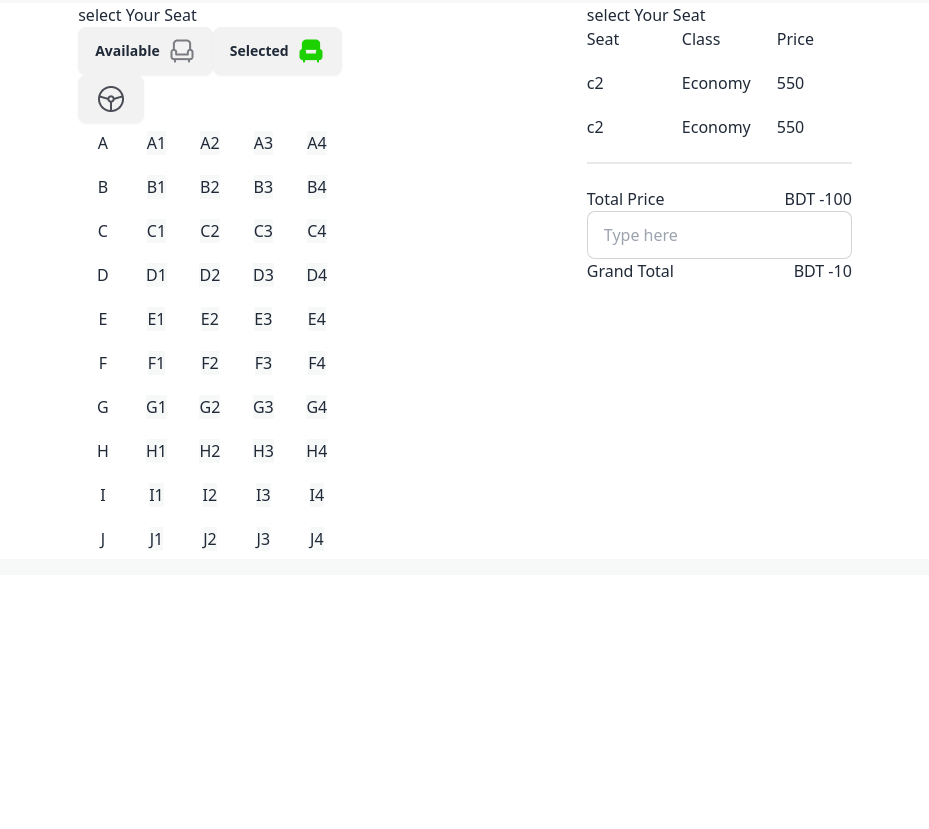
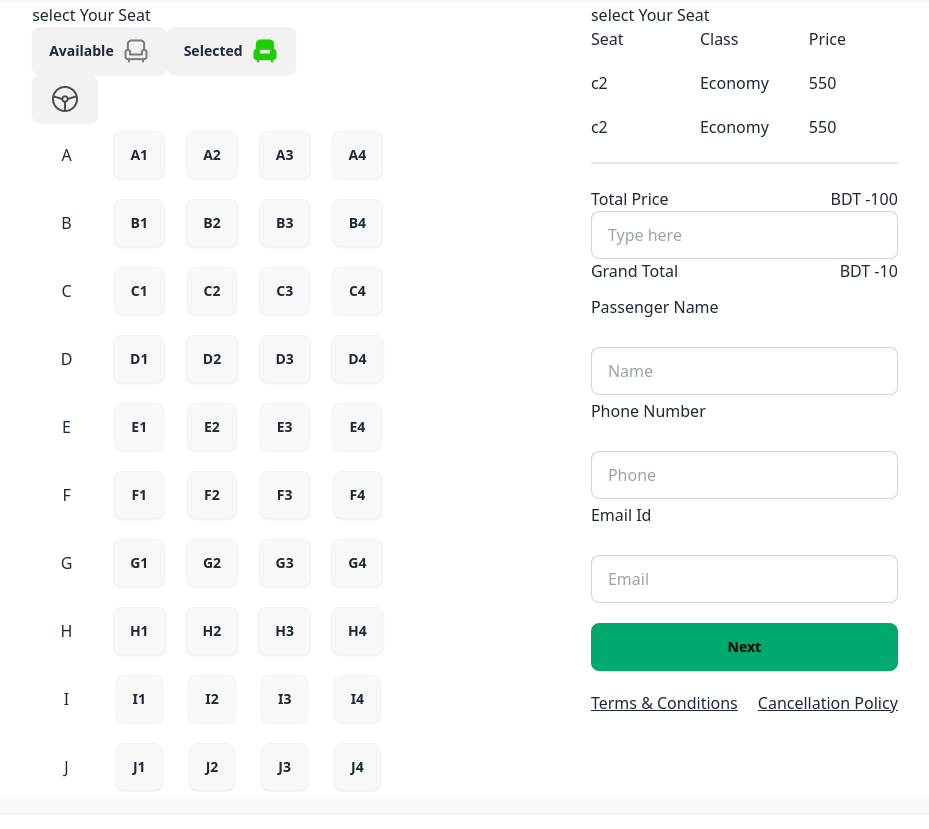
Before and after one commit to SakhawatHossen-coder/smart-ticketing-app, a plain HTML site: page index.html in a window 1280 px wide. Shown: the part 1529-2358 px from the top of the page, without its empty margins (175-1104 px from the left). Before the commit the page ends 2136 px from the top, so only its background shows below. Drawn offline with nearby package versions, Linux system fonts and the light colour scheme.

Commit message:
button update

```diff
--- a/index.html
+++ b/index.html
@@ -182,55 +182,56 @@
                          </div>
                          <div class="grid-btn grid gap-5 place-items-center grid-cols-5 p-2">
                               <div>A</div>
-                              <div class="bg-[#F7F8F8]">A1</div>
-                              <div class="bg-[#F7F8F8]">A2</div>
-                              <div class="bg-[#F7F8F8]">A3</div>
-                              <div class="bg-[#F7F8F8]">A4</div>
-                              <div>B</div>
-                              <div class="bg-[#F7F8F8]">B1</div>
-                              <div class="bg-[#F7F8F8]">B2</div>
-                              <div class="bg-[#F7F8F8]">B3</div>
-                              <div class="bg-[#F7F8F8]">B4</div>
+                              <button class="btn bg-[#F7F8F8]">A1</button>
+                              <button class="btn bg-[#F7F8F8]">A2</button>
+                              <button class="btn bg-[#F7F8F8]">A3</button>
+                              <button class="btn bg-[#F7F8F8]">A4</button>
+
+                              <button class="">B</button>
+                              <button class="btn bg-[#F7F8F8]">B1</button>
+                              <button class="btn bg-[#F7F8F8]">B2</button>
+                              <button class="btn bg-[#F7F8F8]">B3</button>
+                              <button class="btn bg-[#F7F8F8]">B4</button>
                               <div>C</div>
-                              <div class="bg-[#F7F8F8]">C1</div>
-                              <div class="bg-[#F7F8F8]">C2</div>
-                              <div class="bg-[#F7F8F8]">C3</div>
-                              <div class="bg-[#F7F8F8]">C4</div>
+                              <button class="btn bg-[#F7F8F8]">C1</button>
+                              <button class="btn bg-[#F7F8F8]">C2</button>
+                              <button class="btn bg-[#F7F8F8]">C3</button>
+                              <button class="btn bg-[#F7F8F8]">C4</button>
                               <div>D</div>
-                              <div class="bg-[#F7F8F8]">D1</div>
-                              <div class="bg-[#F7F8F8]">D2</div>
-                              <div class="bg-[#F7F8F8]">D3</div>
-                              <div class="bg-[#F7F8F8]">D4</div>
+                              <button class="btn bg-[#F7F8F8]">D1</button>
+                              <button class="btn bg-[#F7F8F8]">D2</button>
+                              <button class="btn bg-[#F7F8F8]">D3</button>
+                              <button class="btn bg-[#F7F8F8]">D4</button>
                               <div>E</div>
-                              <div class="bg-[#F7F8F8]">E1</div>
-                              <div class="bg-[#F7F8F8]">E2</div>
-                              <div class="bg-[#F7F8F8]">E3</div>
-                              <div class="bg-[#F7F8F8]">E4</div>
+                              <button class="btn bg-[#F7F8F8]">E1</button>
+                              <button class="btn bg-[#F7F8F8]">E2</button>
+                              <button class="btn bg-[#F7F8F8]">E3</button>
+                              <button class="btn bg-[#F7F8F8]">E4</button>
                               <div>F</div>
-                              <div class="bg-[#F7F8F8]">F1</div>
-                              <div class="bg-[#F7F8F8]">F2</div>
-                              <div class="bg-[#F7F8F8]">F3</div>
-                              <div class="bg-[#F7F8F8]">F4</div>
+                              <button class="btn bg-[#F7F8F8]">F1</button>
+                              <button class="btn bg-[#F7F8F8]">F2</button>
+                              <button class="btn bg-[#F7F8F8]">F3</button>
+                              <button class="btn bg-[#F7F8F8]">F4</button>
                               <div>G</div>
-                              <div class="bg-[#F7F8F8]">G1</div>
-                              <div class="bg-[#F7F8F8]">G2</div>
-                              <div class="bg-[#F7F8F8]">G3</div>
-                              <div class="bg-[#F7F8F8]">G4</div>
+                              <button class="btn bg-[#F7F8F8]">G1</button>
+                              <button class="btn bg-[#F7F8F8]">G2</button>
+                              <button class="btn bg-[#F7F8F8]">G3</button>
+                              <button class="btn bg-[#F7F8F8]">G4</button>
                               <div>H</div>
-                              <div class="bg-[#F7F8F8]">H1</div>
-                              <div class="bg-[#F7F8F8]">H2</div>
-                              <div class="bg-[#F7F8F8]">H3</div>
-                              <div class="bg-[#F7F8F8]">H4</div>
+                              <button class="btn bg-[#F7F8F8]">H1</button>
+                              <button class="btn bg-[#F7F8F8]">H2</button>
+                              <button class="btn bg-[#F7F8F8]">H3</button>
+                              <button class="btn bg-[#F7F8F8]">H4</button>
                               <div>I</div>
-                              <div class="bg-[#F7F8F8]">I1</div>
-                              <div class="bg-[#F7F8F8]">I2</div>
-                              <div class="bg-[#F7F8F8]">I3</div>
-                              <div class="bg-[#F7F8F8]">I4</div>
+                              <button class="btn bg-[#F7F8F8]">I1</button>
+                              <button class="btn bg-[#F7F8F8]">I2</button>
+                              <button class="btn bg-[#F7F8F8]">I3</button>
+                              <button class="btn bg-[#F7F8F8]">I4</button>
                               <div>J</div>
-                              <div class="bg-[#F7F8F8]">J1</div>
-                              <div class="bg-[#F7F8F8]">J2</div>
-                              <div class="bg-[#F7F8F8]">J3</div>
-                              <div class="bg-[#F7F8F8]">J4</div>
+                              <button class="btn bg-[#F7F8F8]">J1</button>
+                              <button class="btn bg-[#F7F8F8]">J2</button>
+                              <button class="btn bg-[#F7F8F8]">J3</button>
+                              <button class="btn bg-[#F7F8F8]">J4</button>
 
                          </div>
                     </div>
@@ -256,10 +257,26 @@
                          <div>
                               <input type="text" placeholder="Type here" class="input input-bordered w-full max-w-xs" />
                          </div>
-                              <div class="flex justify-between">
-                                   <h1>Grand Total</h1>
-                                   <h1>BDT -10</h1>
+                         <div class="flex justify-between">
+                              <h1>Grand Total</h1>
+                              <h1>BDT -10</h1>
+                         </div>
+                         <div class="form my-3 space-y-1">
+                              <h1>Passenger Name</h1> <br>
+                              <input type="text" placeholder="Name" class="input input-bordered w-full max-w-xs" />
+                              <h1>Phone Number</h1> <br>
+                              <input type="text" placeholder="Phone" class="input input-bordered w-full max-w-xs" />
+                              <h1>Email Id</h1> <br>
+                              <input type="text" placeholder="Email" class="input input-bordered w-full max-w-xs" />
+                              <br>
+                              <div class="py-4">
+                                   <button class="btn btn-success w-full">Next</button>
                               </div>
+                              <div class="flex gap-5">
+                                   <h1 class="underline">Terms & Conditions</h1>
+                                   <h1 class="underline">Cancellation Policy</h1>
+                              </div>
+                         </div>
                     </div>
                </div>
 
```
